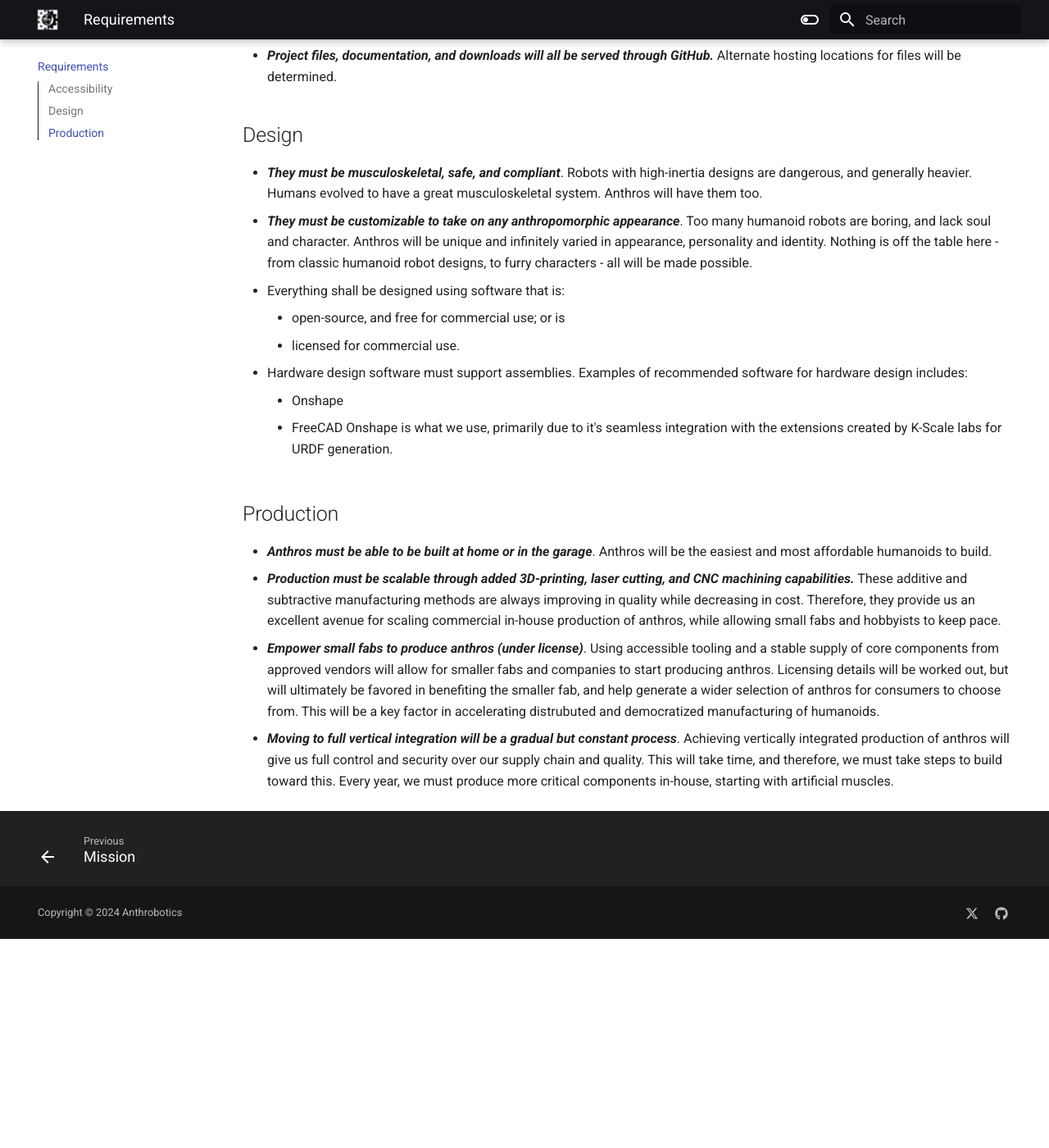
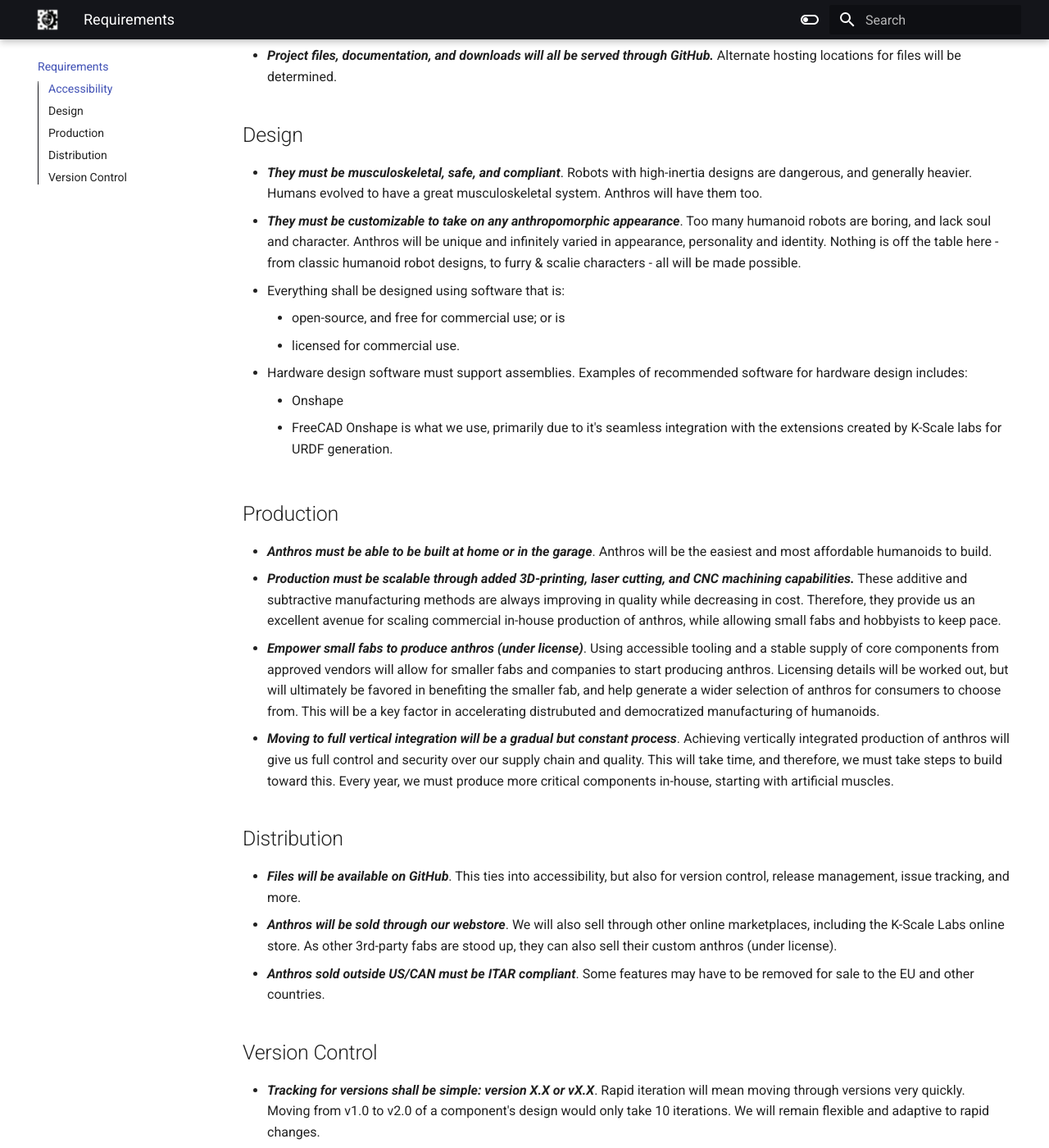
Before and after one commit to Anthrobotics/anthro-docs, an MkDocs documentation site: the page built from docs/requirements.md, in a window 1280 px wide and 1400 px high, scrolled down 484 px. Shown: the whole window at 82% size. Built offline with MkDocs 1.6.1 and Material for MkDocs 9.7.7, drawn with Linux system fonts in a browser that asks for light colours; before the commit the page ends 1629 px from its top, so only the background shows below that; some of the changed text lies outside the part shown.

Commit message:
Update requirements.md

```diff
--- a/docs/requirements.md
+++ b/docs/requirements.md
@@ -11,7 +11,7 @@
 ## Design
 
 - ***They must be musculoskeletal, safe, and compliant***. Robots with high-inertia designs are dangerous, and generally heavier. Humans evolved to have a great musculoskeletal system. Anthros will have them too.
-- ***They must be customizable to take on any anthropomorphic appearance***. Too many humanoid robots are boring, and lack soul and character. Anthros will be unique and infinitely varied in appearance, personality and identity. Nothing is off the table here - from classic humanoid robot designs, to furry characters - all will be made possible.
+- ***They must be customizable to take on any anthropomorphic appearance***. Too many humanoid robots are boring, and lack soul and character. Anthros will be unique and infinitely varied in appearance, personality and identity. Nothing is off the table here - from classic humanoid robot designs, to furry & scalie characters - all will be made possible.
 - Everything shall be designed using software that is:
     - open-source, and free for commercial use; or is
     - licensed for commercial use.
@@ -27,3 +27,15 @@
 - ***Production must be scalable through added 3D-printing, laser cutting, and CNC machining capabilities.*** These additive and subtractive manufacturing methods are always improving in quality while decreasing in cost. Therefore, they provide us an excellent avenue for scaling commercial in-house production of anthros, while allowing small fabs and hobbyists to keep pace.
 - ***Empower small fabs to produce anthros (under license)***. Using accessible tooling and a stable supply of core components from approved vendors will allow for smaller fabs and companies to start producing anthros. Licensing details will be worked out, but will ultimately be favored in benefiting the smaller fab, and help generate a wider selection of anthros for consumers to choose from. This will be a key factor in accelerating distrubuted and democratized manufacturing of humanoids.
 - ***Moving to full vertical integration will be a gradual but constant process***. Achieving vertically integrated production of anthros will give us full control and security over our supply chain and quality. This will take time, and therefore, we must take steps to build toward this. Every year, we must produce more critical components in-house, starting with artificial muscles.
+
+## Distribution
+
+- ***Files will be available on GitHub***. This ties into accessibility, but also for version control, release management, issue tracking, and more.
+- ***Anthros will be sold through our webstore***. We will also sell through other online marketplaces, including the K-Scale Labs online store. As other 3rd-party fabs are stood up, they can also sell their custom anthros (under license).
+- ***Anthros sold outside US/CAN must be ITAR compliant***. Some features may have to be removed for sale to the EU and other countries.
+
+## Version Control
+
+- ***Tracking for versions shall be simple: version X.X or vX.X***. Rapid iteration will mean moving through versions very quickly. Moving from v1.0 to v2.0 of a component's design would only take 10 iterations. We will remain flexible and adaptive to rapid changes.
+- ***Naming conventions for components shall be a short, brief description of the item, with key elements separated by commas.*** For example, an M8  socket head bolt that is 40mm in length would be named "Bolt, M8, Socket Head, 40mm".
+- ***Part numbering shall follow this scheme:
```
